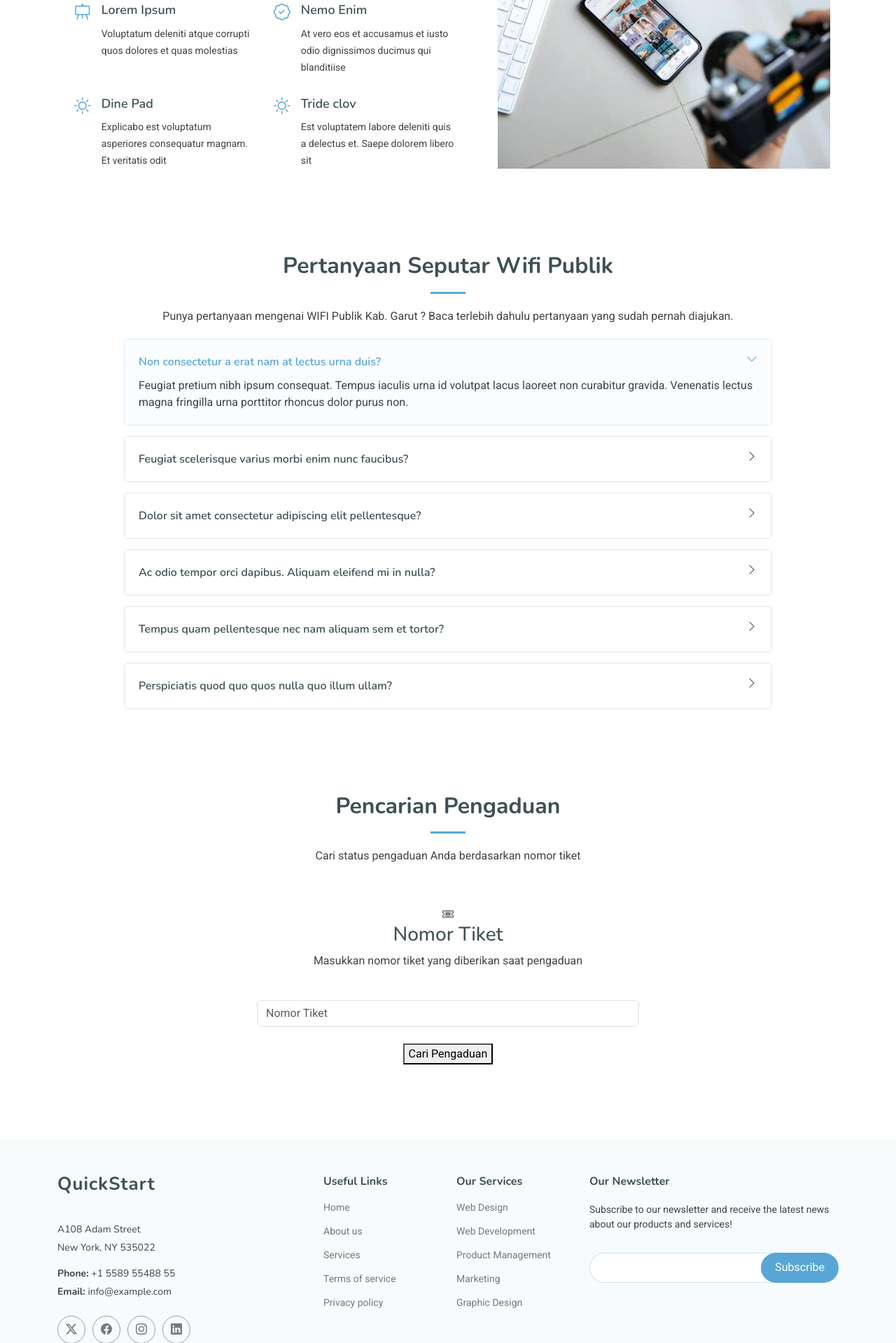
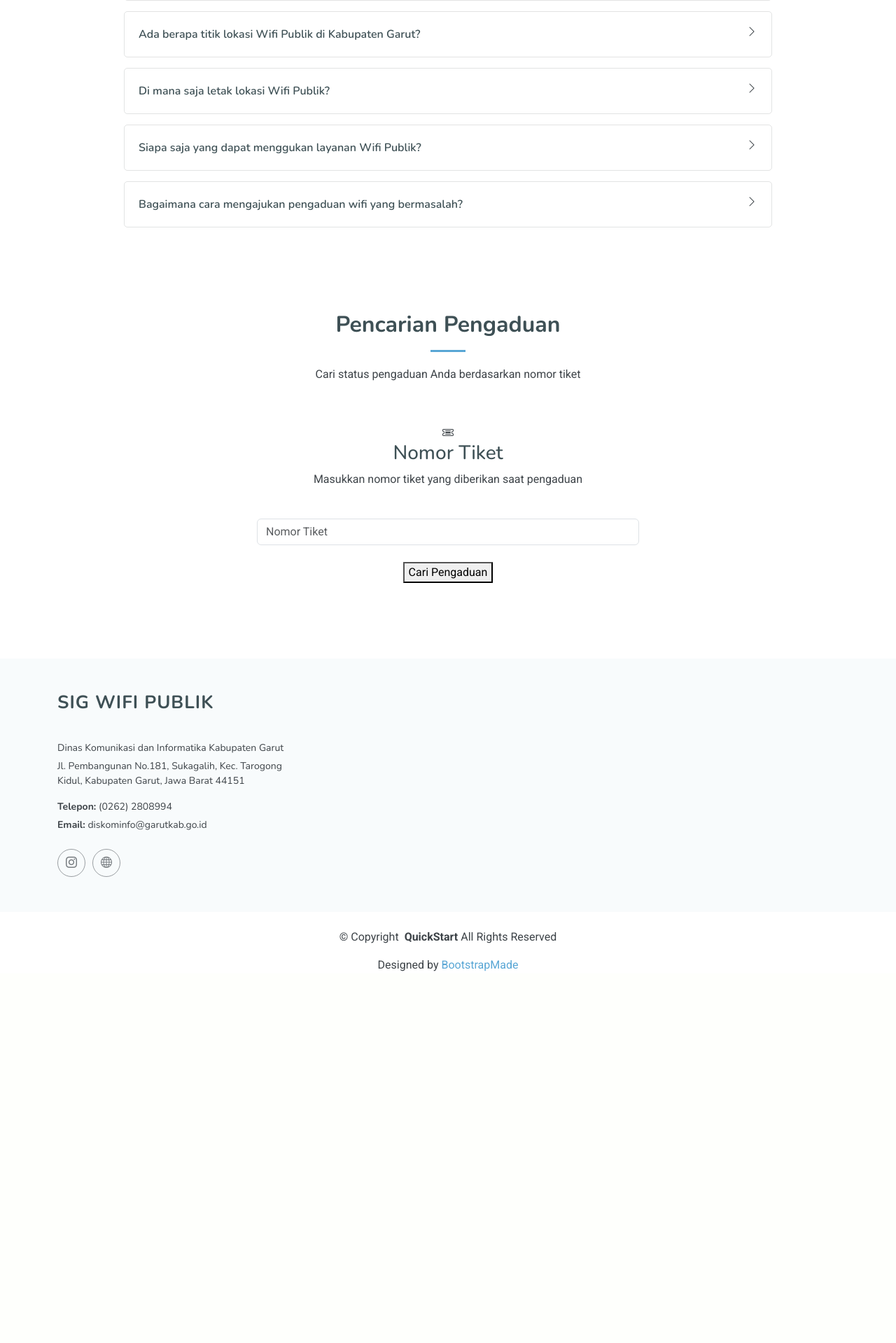
Before and after one commit to dendimugia23/skripsi, a Laravel app: page / in a window 1280 px wide. Shown: the part 3551-5470 px from the top of the page at 70% size. After the commit the page ends 4939 px from the top, so only its background shows below. Run offline with Laravel 12, Linux system fonts and the light colour scheme; data that the repository does not hold is empty.

Commit message:
perbaikan-9

```diff
--- a/resources/views/faq.blade.php
+++ b/resources/views/faq.blade.php
@@ -16,54 +16,60 @@
         <div class="faq-container">
 
           <div class="faq-item faq-active">
-            <h3>Non consectetur a erat nam at lectus urna duis?</h3>
+            <h3>Apa itu layanan Wifi Publik?</h3>
             <div class="faq-content">
-              <p>Feugiat pretium nibh ipsum consequat. Tempus iaculis urna id volutpat lacus laoreet non curabitur gravida. Venenatis lectus magna fringilla urna porttitor rhoncus dolor purus non.</p>
+              <p>Wifi Publik merupakan Layanan wifi Gratis yang dapat dimanfaatkan masyarakat untuk berbagai keperluan. Layanan wifi publik tersebut dapat diakses di tempat-tempat umum dan strategis yang bisa dijangkau secara mudah oleh masyarakat, dekat dengan lingkungan masyarakat.</p>
             </div>
             <i class="faq-toggle bi bi-chevron-right"></i>
           </div><!-- End Faq item-->
 
           <div class="faq-item">
-            <h3>Feugiat scelerisque varius morbi enim nunc faucibus?</h3>
+            <h3>Apakah Wifi Publik berbayar?</h3>
             <div class="faq-content">
-              <p>Dolor sit amet consectetur adipiscing elit pellentesque habitant morbi. Id interdum velit laoreet id donec ultrices. Fringilla phasellus faucibus scelerisque eleifend donec pretium. Est pellentesque elit ullamcorper dignissim. Mauris ultrices eros in cursus turpis massa tincidunt dui.</p>
+              <p>Wifi publik dapat dimanfaatkan secara gratis oleh masyarakat.</p>
             </div>
             <i class="faq-toggle bi bi-chevron-right"></i>
           </div><!-- End Faq item-->
 
           <div class="faq-item">
-            <h3>Dolor sit amet consectetur adipiscing elit pellentesque?</h3>
+            <h3>Ada berapa titik lokasi Wifi Publik di Kabupaten Garut?</h3>
             <div class="faq-content">
-              <p>Eleifend mi in nulla posuere sollicitudin aliquam ultrices sagittis orci. Faucibus pulvinar elementum integer enim. Sem nulla pharetra diam sit amet nisl suscipit. Rutrum tellus pellentesque eu tincidunt. Lectus urna duis convallis convallis tellus. Urna molestie at elementum eu facilisis sed odio morbi quis</p>
+              <p>Untuk saat ini Wifi Publik di Kabupaten Garut terdapat 62 titik wifi.
+              </p>
             </div>
             <i class="faq-toggle bi bi-chevron-right"></i>
           </div><!-- End Faq item-->
 
           <div class="faq-item">
-            <h3>Ac odio tempor orci dapibus. Aliquam eleifend mi in nulla?</h3>
+            <h3>Di mana saja letak lokasi Wifi Publik?</h3>
             <div class="faq-content">
-              <p>Dolor sit amet consectetur adipiscing elit pellentesque habitant morbi. Id interdum velit laoreet id donec ultrices. Fringilla phasellus faucibus scelerisque eleifend donec pretium. Est pellentesque elit ullamcorper dignissim. Mauris ultrices eros in cursus turpis massa tincidunt dui.</p>
+              <p>
+                Untuk mengetahui letak lokasi Wifi Publik, silakan klik tautan berikut:
+                <a href="#map"><strong>Lokasi Wifi Publik</strong></a>.
+              </p>
             </div>
             <i class="faq-toggle bi bi-chevron-right"></i>
           </div><!-- End Faq item-->
 
           <div class="faq-item">
-            <h3>Tempus quam pellentesque nec nam aliquam sem et tortor?</h3>
-            <div class="faq-content">
-              <p>Molestie a iaculis at erat pellentesque adipiscing commodo. Dignissim suspendisse in est ante in. Nunc vel risus commodo viverra maecenas accumsan. Sit amet nisl suscipit adipiscing bibendum est. Purus gravida quis blandit turpis cursus in</p>
-            </div>
+            <h3>Siapa saja yang dapat menggukan layanan Wifi Publik?</h3>
+           <div class="faq-content">
+              <p>Seluruh masyarakat dapat menggunakan layanan ini, mulai dari pelajar, pelaku UMKM, pekerja yang ingin mendepatkan informasi dari Internet.</p>
+             </div>
             <i class="faq-toggle bi bi-chevron-right"></i>
           </div><!-- End Faq item-->
 
           <div class="faq-item">
-            <h3>Perspiciatis quod quo quos nulla quo illum ullam?</h3>
+            <h3>Bagaimana cara mengajukan pengaduan wifi yang bermasalah?</h3>
             <div class="faq-content">
-              <p>Enim ea facilis quaerat voluptas quidem et dolorem. Quis et consequatur non sed in suscipit sequi. Distinctio ipsam dolore et.</p>
+              <p>
+                Silakan pilih menu <strong>Pengaduan</strong> atau klik
+                <a href="{{ route('pengaduan.user') }}"><strong>di sini</strong></a> untuk mengajukan pengaduan.
+              </p>
             </div>
             <i class="faq-toggle bi bi-chevron-right"></i>
-          </div><!-- End Faq item-->
+          </div><!-- End Faq item -->
 
-        </div>
 
       </div><!-- End Faq Column-->
 
--- a/resources/views/hero.blade.php
+++ b/resources/views/hero.blade.php
@@ -1,7 +1,7 @@
 <!-- Hero Section -->
 <section id="hero" class="hero section">
   <div class="hero-bg">
-    <img src="{{ asset('assets/img/hero-bg-light.webp') }}" alt="Background Hero">
+    <img src="{{ asset('assets/img/foto2.png') }}" alt="Background Hero">
   </div>
   <div class="container text-center">
     <div class="d-flex flex-column justify-content-center align-items-center">
@@ -10,7 +10,7 @@
       <div class="d-flex" data-aos="fade-up" data-aos-delay="200">
         <a href="#map" class="btn-get-started">Tampilkan lokasi Wifi</a>
       </div>
-      <img src="{{ asset('assets/img/hero-services-img.webp') }}" class="img-fluid hero-img" alt="Hero Services" data-aos="zoom-out" data-aos-delay="300">
+      <img src="{{ asset('assets/img/foto3.png  ') }}" class="img-fluid hero-img" alt="Hero Services" data-aos="zoom-out" data-aos-delay="300">
     </div>
   </div>
 </section>
--- a/resources/views/index.blade.php
+++ b/resources/views/index.blade.php
@@ -63,23 +63,7 @@
           </li>
 
 
-          <li class="dropdown"><a href="#"><span>Dropdown</span> <i class="bi bi-chevron-down toggle-dropdown"></i></a>
-            <ul>
-              <li><a href="#">Dropdown 1</a></li>
-              <li class="dropdown"><a href="#"><span>Deep Dropdown</span> <i class="bi bi-chevron-down toggle-dropdown"></i></a>
-                <ul>
-                  <li><a href="#">Deep Dropdown 1</a></li>
-                  <li><a href="#">Deep Dropdown 2</a></li>
-                  <li><a href="#">Deep Dropdown 3</a></li>
-                  <li><a href="#">Deep Dropdown 4</a></li>
-                  <li><a href="#">Deep Dropdown 5</a></li>
-                </ul>
-              </li>
-              <li><a href="#">Dropdown 2</a></li>
-              <li><a href="#">Dropdown 3</a></li>
-              <li><a href="#">Dropdown 4</a></li>
-            </ul>
-          </li>
+
 
         </ul>
         <i class="mobile-nav-toggle d-xl-none bi bi-list"></i>
@@ -119,59 +103,30 @@
 
     <div class="container footer-top">
       <div class="row gy-4">
+
         <div class="col-lg-4 col-md-6 footer-about">
           <a href="index.html" class="logo d-flex align-items-center">
-            <span class="sitename">QuickStart</span>
+            <span class="sitename">SIG WIFI PUBLIK</span>
           </a>
           <div class="footer-contact pt-3">
-            <p>A108 Adam Street</p>
-            <p>New York, NY 535022</p>
-            <p class="mt-3"><strong>Phone:</strong> <span>+1 5589 55488 55</span></p>
-            <p><strong>Email:</strong> <span>info@example.com</span></p>
+            <p>Dinas Komunikasi dan Informatika Kabupaten Garut</p>
+            <p>Jl. Pembangunan No.181, Sukagalih, Kec. Tarogong Kidul, Kabupaten Garut, Jawa Barat 44151</p>
+            <p class="mt-3"><strong>Telepon:</strong> <span> (0262) 2808994</span></p>
+            <p><strong>Email:</strong> <span>diskominfo@garutkab.go.id</span></p>
           </div>
           <div class="social-links d-flex mt-4">
-            <a href=""><i class="bi bi-twitter-x"></i></a>
-            <a href=""><i class="bi bi-facebook"></i></a>
-            <a href=""><i class="bi bi-instagram"></i></a>
-            <a href=""><i class="bi bi-linkedin"></i></a>
+            <a href="https://www.instagram.com/diskominfogrt/" target="_blank"><i class="bi bi-instagram"></i></a>
+            <a href="https://diskominfo.garutkab.go.id/" target="_blank"> <i class="bi bi-globe"></i>
+            </a>
+
           </div>
-        </div>
-
-        <div class="col-lg-2 col-md-3 footer-links">
-          <h4>Useful Links</h4>
-          <ul>
-            <li><a href="#">Home</a></li>
-            <li><a href="#">About us</a></li>
-            <li><a href="#">Services</a></li>
-            <li><a href="#">Terms of service</a></li>
-            <li><a href="#">Privacy policy</a></li>
-          </ul>
-        </div>
-
-        <div class="col-lg-2 col-md-3 footer-links">
-          <h4>Our Services</h4>
-          <ul>
-            <li><a href="#">Web Design</a></li>
-            <li><a href="#">Web Development</a></li>
-            <li><a href="#">Product Management</a></li>
-            <li><a href="#">Marketing</a></li>
-            <li><a href="#">Graphic Design</a></li>
-          </ul>
-        </div>
-
-        <div class="col-lg-4 col-md-12 footer-newsletter">
-          <h4>Our Newsletter</h4>
-          <p>Subscribe to our newsletter and receive the latest news about our products and services!</p>
-          <form action="forms/newsletter.php" method="post" class="php-email-form">
-            <div class="newsletter-form"><input type="email" name="email"><input type="submit" value="Subscribe"></div>
-            <div class="loading">Loading</div>
-
-
-          </form>
         </div>
 
       </div>
     </div>
+
+  </footer>
+
 
     <div class="container copyright text-center mt-4">
       <p>© <span>Copyright</span> <strong class="px-1 sitename">QuickStart</strong><span>All Rights Reserved</span></p>
--- a/resources/views/panduan.blade.php
+++ b/resources/views/panduan.blade.php
@@ -2,142 +2,87 @@
 
   <!-- Section Title -->
   <div class="container section-title" data-aos="fade-up">
-      <h2>Panduan Penggunaan</h2>
-      <p>Untuk melihat panduan yang lebih lengkap, silahkan unduh Panduan Penggunaan pada link berikut ini : Panduan Penggunaan (Gambar) / Panduan Penggunaan (PDF)
+    <h2>Panduan Menggunakan Web SIG Wifi Publik</h2>
+    <p>Untuk melihat panduan lengkap, silakan unduh melalui tautan berikut:
+      <a href="assets/img/Panduan.pdf" target="_blank" rel="noopener noreferrer">Panduan Penggunaan (PDF)</a>
     </p>
   </div><!-- End Section Title -->
 
   <div class="container">
-
     <div class="row g-5">
 
+      <!-- Langkah 1 -->
       <div class="col-lg-6" data-aos="fade-up" data-aos-delay="100">
         <div class="service-item item-cyan position-relative">
-            <i class="bi bi-activity icon"></i>
+          <i class="bi bi-globe icon"></i>
           <div>
-              <h3>Nesciunt Mete</h3>
-              <p>Provident nihil minus qui consequatur non omnis maiores. Eos accusantium minus dolores iure perferendis tempore et consequatur.</p>
-              <a href="#" class="read-more stretched-link">Learn More <i class="bi bi-arrow-right"></i></a>
+            <h3>1. Buka Daftar Lokasi</h3>
+            <p>
+              Akses halaman daftar lokasi wifi publik di atas atau klik
+              <a href="#map"><strong>di sini</strong></a>.
+            </p>
           </div>
         </div>
-        </div><!-- End Service Item -->
+      </div>
 
+
+
+      <!-- Langkah 2 -->
       <div class="col-lg-6" data-aos="fade-up" data-aos-delay="200">
         <div class="service-item item-orange position-relative">
-            <i class="bi bi-broadcast icon"></i>
+          <i class="bi bi-search icon"></i>
           <div>
-              <h3>Eosle Commodi</h3>
-              <p>Ut autem aut autem non a. Sint sint sit facilis nam iusto sint. Libero corrupti neque eum hic non ut nesciunt dolorem.</p>
-              <a href="#" class="read-more stretched-link">Learn More <i class="bi bi-arrow-right"></i></a>
+            <h3>2. Cari Lokasi Wifi Publik</h3>
+            <p>Gunakan kolom pencarian untuk mencari wifi berdasarkan nama tempat, alamat, atau wilayah.</p>
           </div>
         </div>
-        </div><!-- End Service Item -->
+      </div>
 
+      <!-- Langkah 3 -->
       <div class="col-lg-6" data-aos="fade-up" data-aos-delay="300">
         <div class="service-item item-teal position-relative">
-            <i class="bi bi-easel icon"></i>
+          <i class="bi bi-geo-alt icon"></i>
           <div>
-              <h3>Ledo Markt</h3>
-              <p>Ut excepturi voluptatem nisi sed. Quidem fuga consequatur. Minus ea aut. Vel qui id voluptas adipisci eos earum corrupti.</p>
-              <a href="#" class="read-more stretched-link">Learn More <i class="bi bi-arrow-right"></i></a>
+            <h3>3. Lihat Titik Lokasi di Peta</h3>
+            <p>Titik-titik wifi publik akan muncul di peta. Klik pada titik untuk melihat detail lokasinya.</p>
           </div>
         </div>
-        </div><!-- End Service Item -->
+      </div>
 
+      <!-- Langkah 4 -->
       <div class="col-lg-6" data-aos="fade-up" data-aos-delay="400">
         <div class="service-item item-red position-relative">
-            <i class="bi bi-bounding-box-circles icon"></i>
+          <i class="bi bi-info-circle icon"></i>
           <div>
-              <h3>Asperiores Commodi</h3>
-              <p>Non et temporibus minus omnis sed dolor esse consequatur. Cupiditate sed error ea fuga sit provident adipisci neque.</p>
-              <a href="#" class="read-more stretched-link">Learn More <i class="bi bi-arrow-right"></i></a>
+            <h3>4. Cek Informasi Lokasi</h3>
+            <p>Setelah memilih titik pada peta, Anda akan melihat detail informasi seperti nama lokasi, alamat lengkap, dan keterangan lainnya.</p>
           </div>
         </div>
-        </div><!-- End Service Item -->
+      </div>
 
+
+      <!-- Langkah 5 -->
       <div class="col-lg-6" data-aos="fade-up" data-aos-delay="500">
         <div class="service-item item-indigo position-relative">
-            <i class="bi bi-calendar4-week icon"></i>
+          <i class="bi bi-signpost icon"></i>
           <div>
-              <h3>Velit Doloremque.</h3>
-              <p>Cumque et suscipit saepe. Est maiores autem enim facilis ut aut ipsam corporis aut. Sed animi at autem alias eius labore.</p>
-              <a href="home" class="read-more stretched-link">Learn More <i class="bi bi-arrow-right"></i></a>
+            <h3>5. Kunjungi Lokasi Wifi Publik</h3>
+            <p>Datangi lokasi wifi publik berdasarkan informasi peta dan aktifkan wifi di perangkat Anda.</p>
           </div>
         </div>
-        </div><!-- End Service Item -->
+      </div>
 
+      <!-- Langkah 6 -->
       <div class="col-lg-6" data-aos="fade-up" data-aos-delay="600">
         <div class="service-item item-pink position-relative">
-            <i class="bi bi-chat-square-text icon"></i>
+          <i class="bi bi-wifi icon"></i>
           <div>
-              <h3>Dolori Architecto</h3>
-              <p>Hic molestias ea quibusdam eos. Fugiat enim doloremque aut neque non et debitis iure. Corrupti recusandae ducimus enim.</p>
-              <a href="#" class="read-more stretched-link">Learn More <i class="bi bi-arrow-right"></i></a>
+            <h3>6. Nikmati Layanan Wifi Gratis</h3>
+            <p>Setelah sampai di lokasi, sambungkan ke jaringan dan nikmati akses internet gratis yang tersedia.</p>
           </div>
         </div>
-        </div><!-- End Service Item -->
-
       </div>
 
     </div>
-
-  </section><!-- /Services Section -->
-
-  <!-- More Features Section -->
-  <section id="more-features" class="more-features section">
-
-    <div class="container">
-
-      <div class="row justify-content-around gy-4">
-
-        <div class="col-lg-6 d-flex flex-column justify-content-center order-2 order-lg-1" data-aos="fade-up" data-aos-delay="100">
-          <h3>Enim quis est voluptatibus aliquid consequatur</h3>
-          <p>Esse voluptas cumque vel exercitationem. Reiciendis est hic accusamus. Non ipsam et sed minima temporibus laudantium. Soluta voluptate sed facere corporis dolores excepturi</p>
-
-          <div class="row">
-
-            <div class="col-lg-6 icon-box d-flex">
-              <i class="bi bi-easel flex-shrink-0"></i>
-              <div>
-                <h4>Lorem Ipsum</h4>
-                <p>Voluptatum deleniti atque corrupti quos dolores et quas molestias </p>
   </div>
-            </div><!-- End Icon Box -->
-
-            <div class="col-lg-6 icon-box d-flex">
-              <i class="bi bi-patch-check flex-shrink-0"></i>
-              <div>
-                <h4>Nemo Enim</h4>
-                <p>At vero eos et accusamus et iusto odio dignissimos ducimus qui blanditiise</p>
-              </div>
-            </div><!-- End Icon Box -->
-
-            <div class="col-lg-6 icon-box d-flex">
-              <i class="bi bi-brightness-high flex-shrink-0"></i>
-              <div>
-                <h4>Dine Pad</h4>
-                <p>Explicabo est voluptatum asperiores consequatur magnam. Et veritatis odit</p>
-              </div>
-            </div><!-- End Icon Box -->
-
-            <div class="col-lg-6 icon-box d-flex">
-              <i class="bi bi-brightness-high flex-shrink-0"></i>
-              <div>
-                <h4>Tride clov</h4>
-                <p>Est voluptatem labore deleniti quis a delectus et. Saepe dolorem libero sit</p>
-              </div>
-            </div><!-- End Icon Box -->
-
-          </div>
-
-        </div>
-
-        <div class="features-image col-lg-5 order-1 order-lg-2" data-aos="fade-up" data-aos-delay="200">
-          <img src="assets/img/features-3.jpg" alt="">
-        </div>
-
-      </div>
-
-    </div>
-
-  </section><!-- /More Features Section -->
+</section>
--- a/resources/views/tentang.blade.php
+++ b/resources/views/tentang.blade.php
@@ -1,35 +1,26 @@
 <section id="tentang" class="tentang section">
-
   <div class="container">
-
     <div class="row gy-4">
 
+      <!-- Konten Teks -->
       <div class="col-lg-6 content" data-aos="fade-up" data-aos-delay="100">
-        <h3>Apa itu Wifi Publik ?</h3>
+        <h3>Apa itu Wifi Publik?</h3>
         <p class="fst-italic">
-          Wifi Publik merupakan Layanan wifi Gratis yang dapat dimanfaatkan masyarakat untuk berbagai keperluan. Layanan wifi publik tersebut dapat diakses di tempat-tempat umum dan strategis yang bisa dijangkau secara mudah oleh masyarakat, dekat dengan lingkungan masyarakat.
+          Wifi Publik merupakan layanan wifi gratis yang dapat dimanfaatkan masyarakat untuk berbagai keperluan.
+          Layanan wifi publik tersebut dapat diakses di tempat-tempat umum dan strategis yang bisa dijangkau secara
+          mudah oleh masyarakat, dekat dengan lingkungan masyarakat.
+        </p>
       </div>
 
+      <!-- Gambar -->
       <div class="col-lg-6 about-images" data-aos="fade-up" data-aos-delay="200">
         <div class="row gy-4">
-          <div class="col-lg-6">
-            <img src="assets/img/about-company-1.jpg" class="img-fluid" alt="">
-          </div>
-          <div class="col-lg-6">
-            <div class="row gy-4">
-              <div class="col-lg-12">
-                <img src="assets/img/about-company-2.jpg" class="img-fluid" alt="">
-              </div>
-              <div class="col-lg-12">
-                <img src="assets/img/about-company-3.jpg" class="img-fluid" alt="">
-              </div>
-            </div>
+          <div class="col-12">
+            <img src="assets/img/foto1.png" class="img-fluid w-100 rounded" alt="Wifi Publik">
           </div>
         </div>
-
       </div>
 
     </div>
-
   </div>
-</section><!-- /About Section -->
+</section>
```
Also changed, not shown: public/assets/img/foto1.png (added), public/assets/img/foto2.png (added), public/assets/img/foto3.png (added), 1 other file. Lines whose indentation alone changed are shown as unchanged.
